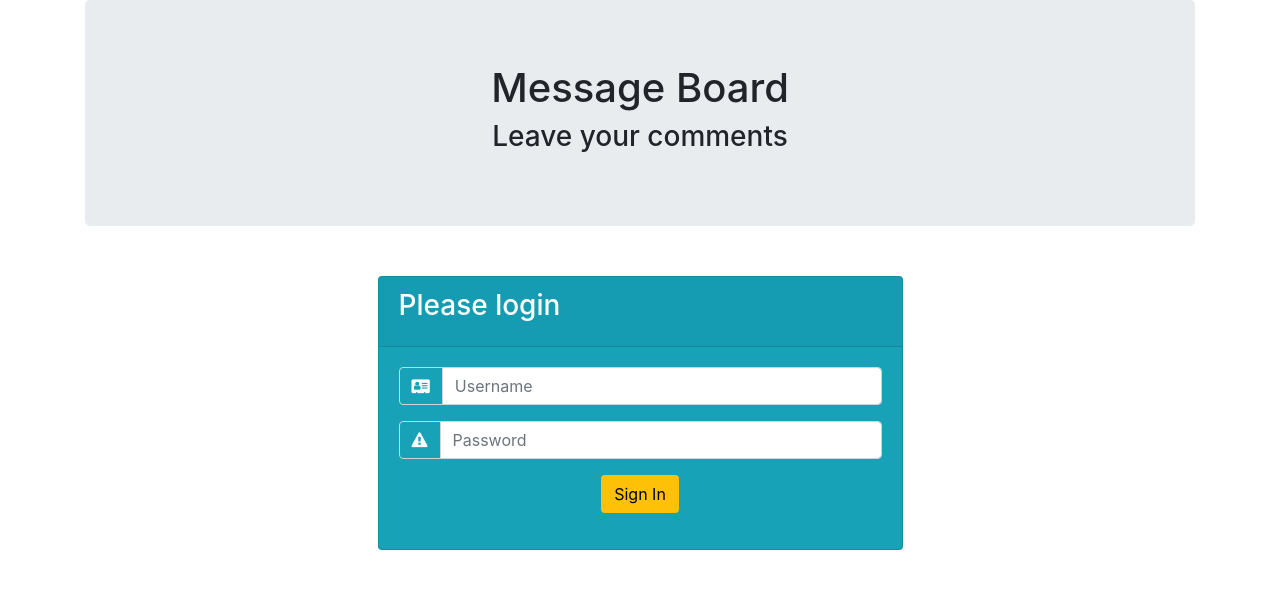
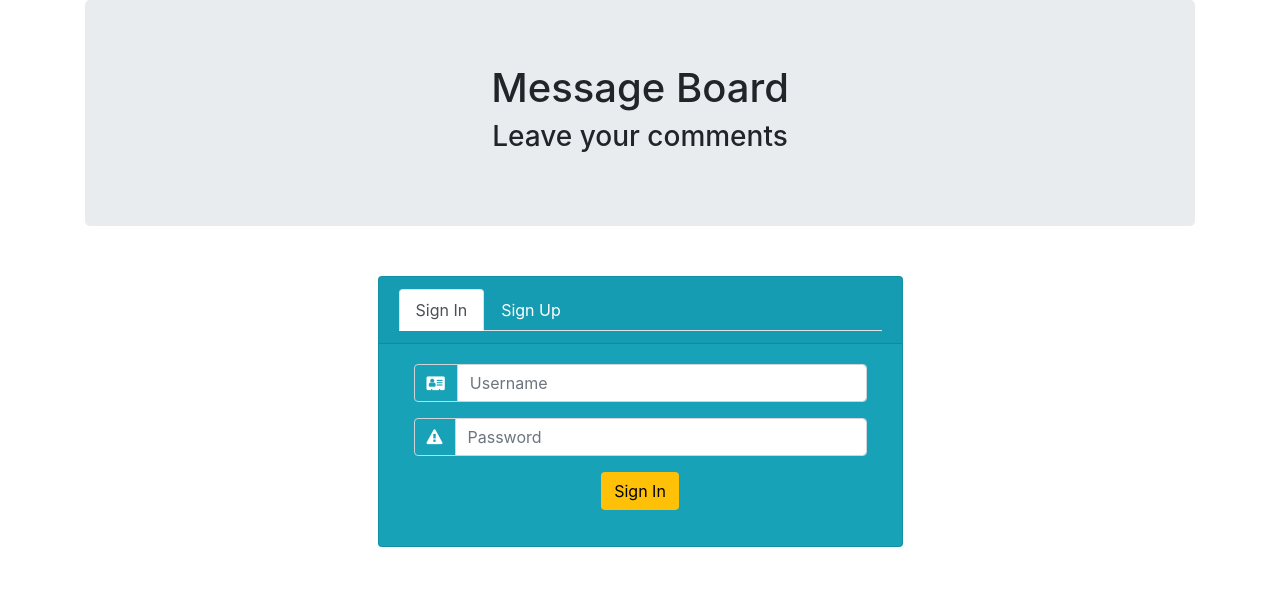
Before and after one commit to charlie447/MsgBoard, a PHP site: page /login.php in a window 1280 px wide. Shown: the top 589 px of the page. Run offline with PHP 8.4, Linux system fonts and the light colour scheme; some libraries are stand-ins or nearby versions.

Commit message:
refacted login page and signup page

```diff
--- a/login.php
+++ b/login.php
@@ -1,5 +1,5 @@
 <head>
-<title>用户登录</title>
+<title>用户入口</title>
 <link rel="stylesheet" href="https://cdn.bootcss.com/font-awesome/4.7.0/css/font-awesome.css">
 <!-- 新 Bootstrap4 核心 CSS 文件 -->
 <link rel="stylesheet" href="https://cdn.bootcss.com/bootstrap/4.1.0/css/bootstrap.min.css">
@@ -12,6 +12,8 @@
 
 <!-- 最新的 Bootstrap4 核心 JavaScript 文件 -->
 <script src="https://cdn.bootcss.com/bootstrap/4.1.0/js/bootstrap.min.js"></script>
+<script src="./public/js/vendor.js"></script>
+<link rel="stylesheet" href="./public/css/style.css">
 <style>
 
 </style>
@@ -35,16 +37,30 @@
 <!-- end Title container-->
 <!-- login card -->
 <div class="container">
+
     <div id="loginbox" style="margin-top:50px;" class="mainbox col-md-6 offset-md-3 col-sm-8 offset-md-2">
         <div class="card bg-info text-white">
             <div class="card-header">
-                <h3 class="card-title"> Please login</h3>
+              <div class="">
+                <ul class="nav nav-tabs " >
+                <li class="nav-item">
+                  <a class="nav-link active" data-toggle="tab" href="#login-tab">Sign In</a>
+                </li>
+                <li class="nav-item ">
+                  <a class="nav-link" href="#signup-tab" data-toggle="tab" >Sign Up</a>
+                </li>
+                </ul>
+
+              </div>
             </div>
-            <div class="card-body">
-                <!-- alert -->
+            <div class="card-body ">
+              <div class="tab-content">
 
+
+
+                <div class="container tab-pane active" id="login-tab">
                 <!-- form -->
-                <form action="" role="form" class="form-horizontal" id="login" method="post" action="">
+                  <form action="" role="form" class="form-horizontal " id="login" method="post" action="">
                     <div class="input-group mb-3">
                         <div class="input-group-prepend">
                             <span class="input-group-text bg-info text-white"><i class="fa fa-address-card"></i></span>
@@ -70,8 +86,38 @@
                         <strong>错误!</strong> 用户名或密码有误。
                     </div>
                 </form>
-
-
+                </div>
+                <div class="container tab-pane fade" id="signup-tab">
+                <!-- signup form -->
+                  <form action="" role="form" class="form-horizontal " id="signup">
+                      <div class="input-group mb-3">
+                          <div class="input-group-prepend">
+                              <span class="input-group-text bg-info text-white"><i class="fa fa-address-card"></i></span>
+                          </div>
+                          <input type="text" class="form-control" placeholder="Username" required id="new_username">
+                      </div>
+                      <div class="input-group mb-3">
+                          <div class="input-group-prepend">
+                              <span class="input-group-text bg-info text-white"><i class="fa fa-warning"></i></span>
+                          </div>
+                          <input type="password" class="form-control" placeholder="Password" required name="pwd" id="pwd">
+                      </div>
+                      <div class="input-group mb-3">
+                          <div class="input-group-prepend">
+                              <span class="input-group-text bg-info text-white"><i class="fa fa-warning"></i></span>
+                          </div>
+                          <input type="password" class="form-control" placeholder="Password check" required name="repwd" id="repwd">
+                      </div>
+                      <div class="col-md-6 offset-md-3 text-center">
+                          <button type="submit" class="btn text-info">Sign Up</button>
+                      </div>
+                      <div class="alert alert-danger alert-dismissable" style="margin-top:1em; display:none"  id="signup_error">
+                          <button type="button" class="close" data-dismiss="alert">&times;</button>
+                          <strong>错误!</strong> <span id="error_detail"></span>
+                      </div>
+                  </form>
+                </div>
+              </div>
             </div>
         </div>
     </div>
@@ -122,7 +168,9 @@
         $("input").focus(function () {
             $("#login_error").hide();
             $("#validate_failed").hide();
-        })
+            $("#signup_error").hide();
+        });
+        $("#repwd").blur(confirmPassword);
     })
 </script>
 </body>
--- /dev/null
+++ b/model/signup.php
@@ -0,0 +1,4 @@
+<?php
+include_once("./conn.php");
+
+ ?>
--- a/public/css/style.css
+++ b/public/css/style.css
@@ -7,3 +7,8 @@
   white-space: nowrap;
   text-overflow: ellipsis;
 }
+
+.nav  a{
+  color: white;
+  text-decoration: none;
+}
--- a/public/js/vendor.js
+++ b/public/js/vendor.js
@@ -105,3 +105,19 @@ function onCreatePost() {
     }
   })
 }
+
+function confirmPassword() {
+  // make sure that the passwords of entered in twice is the same
+  // or pop a Alert
+  if ($("#pwd").val() != $("#repwd").val()) {
+    $("#error_detail").text("两次密码不匹配。");
+    $("#signup_error").show();
+  }else {
+    console.log("密码匹配。");
+  }
+}
+
+
+function onSignup() {
+
+}
```
Also changed, not shown: signup.php (+10 -1 lines).
